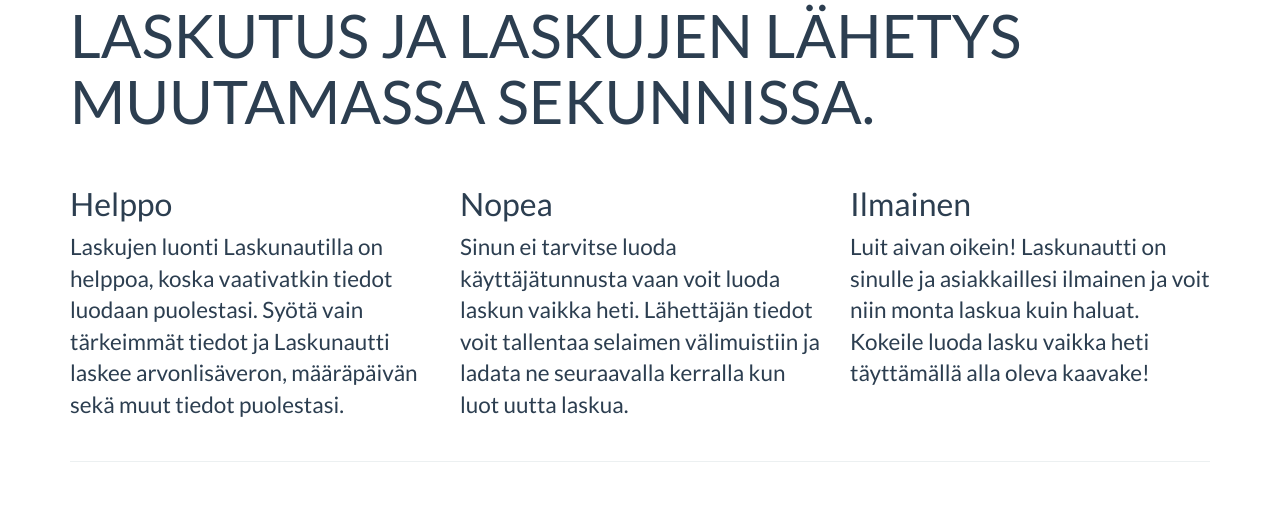
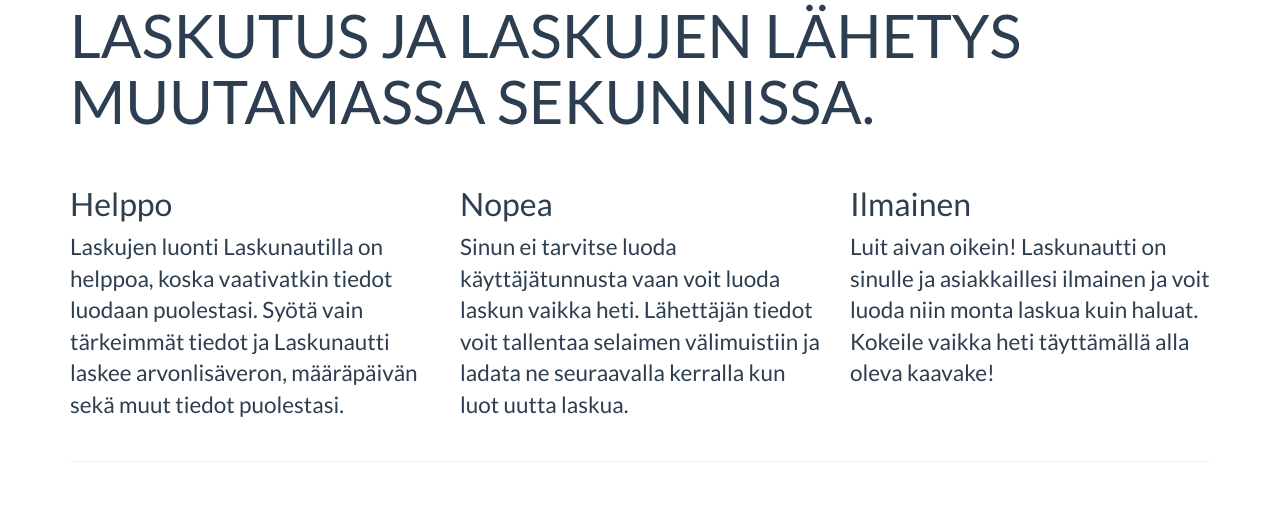
Before and after one commit to artur-gajewski/laskunautti, a PHP site: template views/index.twig in a window 1280 px wide. Shown: the part 120-626 px from the top of the page. Run offline with PHP 8.4, Linux system fonts and the light colour scheme; the template is opened without the code that fills it, so the values that code supplies are empty; some libraries are stand-ins or nearby versions.

Commit message:
Fixed features text

```diff
--- a/views/index.twig
+++ b/views/index.twig
@@ -47,7 +47,7 @@
     </div>
     <div class="col-lg-4">
         <h2>Ilmainen</h2>
-        <p class="lead">Luit aivan oikein! Laskunautti on sinulle ja asiakkaillesi ilmainen ja voit niin monta laskua kuin haluat. Kokeile luoda lasku vaikka heti täyttämällä alla oleva kaavake!</p>
+        <p class="lead">Luit aivan oikein! Laskunautti on sinulle ja asiakkaillesi ilmainen ja voit luoda niin monta laskua kuin haluat. Kokeile vaikka heti täyttämällä alla oleva kaavake!</p>
     </div>
 </div>
 
```
